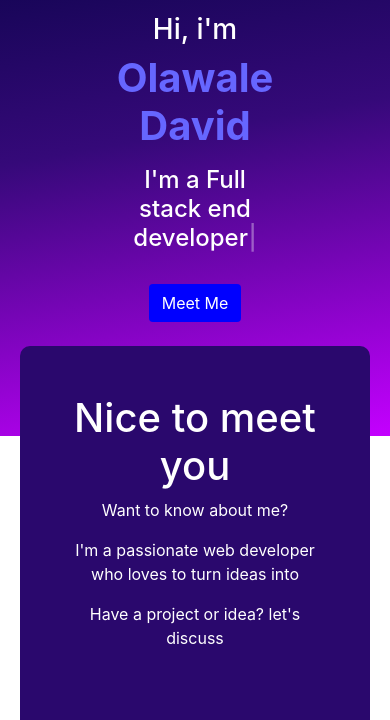
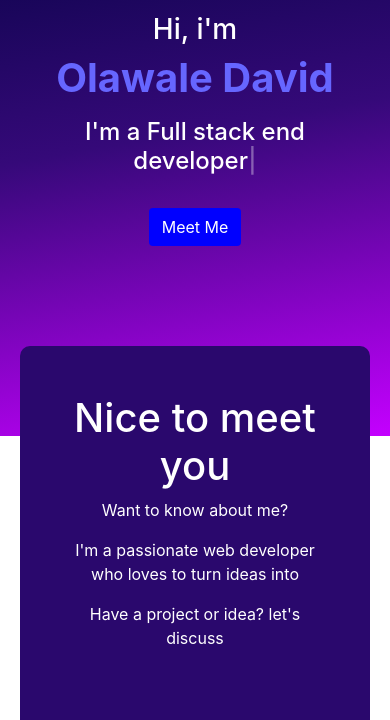
Before and after one commit to DavidOlawale/olawaledavid.com, a plain HTML site: page index.html in a window 390 px wide. Shown: the part 124-844 px from the top of the page. Drawn offline with Linux system fonts and the light colour scheme.

Commit message:
Make typing wider on small screen

```diff
--- a/index.html
+++ b/index.html
@@ -14,7 +14,7 @@
             <img src="./images/pic.png" class="col-4 col-md-3 col-lg-2 m-auto img-fluid">
         </div>
         <div class="row text-center">
-            <div class="col-6 m-auto text-white" data-aos="fade-up">
+            <div class="col-10 col-md-6 m-auto text-white" data-aos="fade-up">
                 <h3>Hi, i'm</h3>
                 <h1 class="font-weight-bold my-name my-name">Olawale David</h1>
                 <h4 class="mt-3">I'm a <span class="typed"></span></h4>
```
